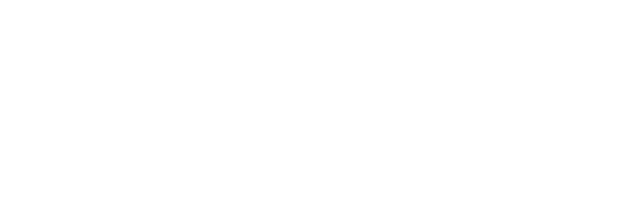
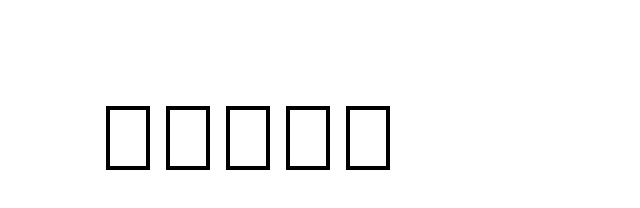
Before and after one commit to drscarbro/creative-coding, a plain HTML site: page arrays-and-loops/index.htm in a window 1280 px wide. Shown: the whole page, without its empty margins (0-640 px from the left). Drawn offline with Linux system fonts and the light colour scheme.

Commit message:
changes height to width for accuracy in rectangles. adds horizontal rects to arrays-and-loops

```diff
--- a/arrays-and-loops/index.htm
+++ b/arrays-and-loops/index.htm
@@ -9,7 +9,20 @@
 <body>
     <canvas height="600" width="600"></canvas>
     <script>
+        let canvas = document.querySelector("canvas");
+        let context = canvas.getContext("2d");
 
+        for(let i = 0; i < 5; i++){
+            let height = 60;
+            let width = 40;
+            let gap = 20;
+            let x = 100 + (width + gap)*i;
+            let y = 100;
+            context.lineWidth = 4
+            context.beginPath();
+            context.rect(x, y, width, height);
+            context.stroke();
+        }
     </script>
 </body>
 </html>
```
Also changed, not shown: fundamentals/index.html (+1 -1 lines).
